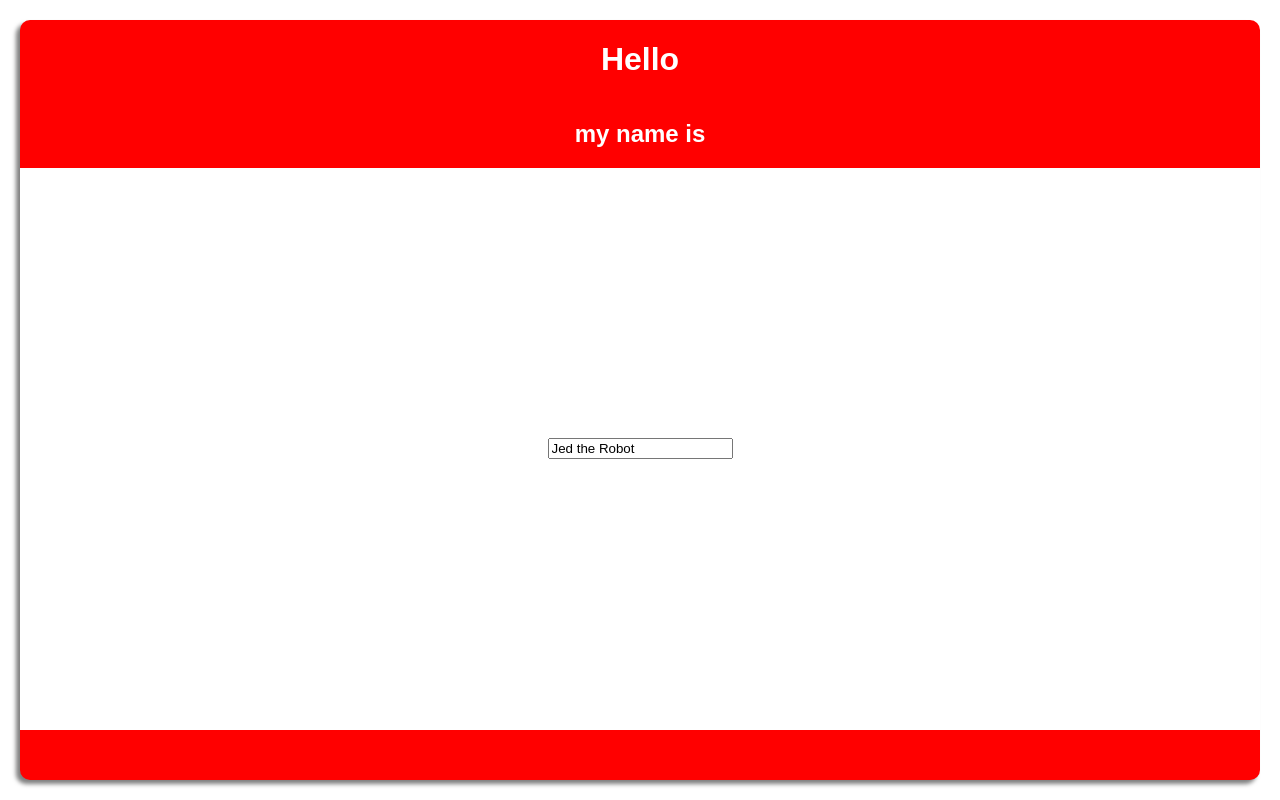
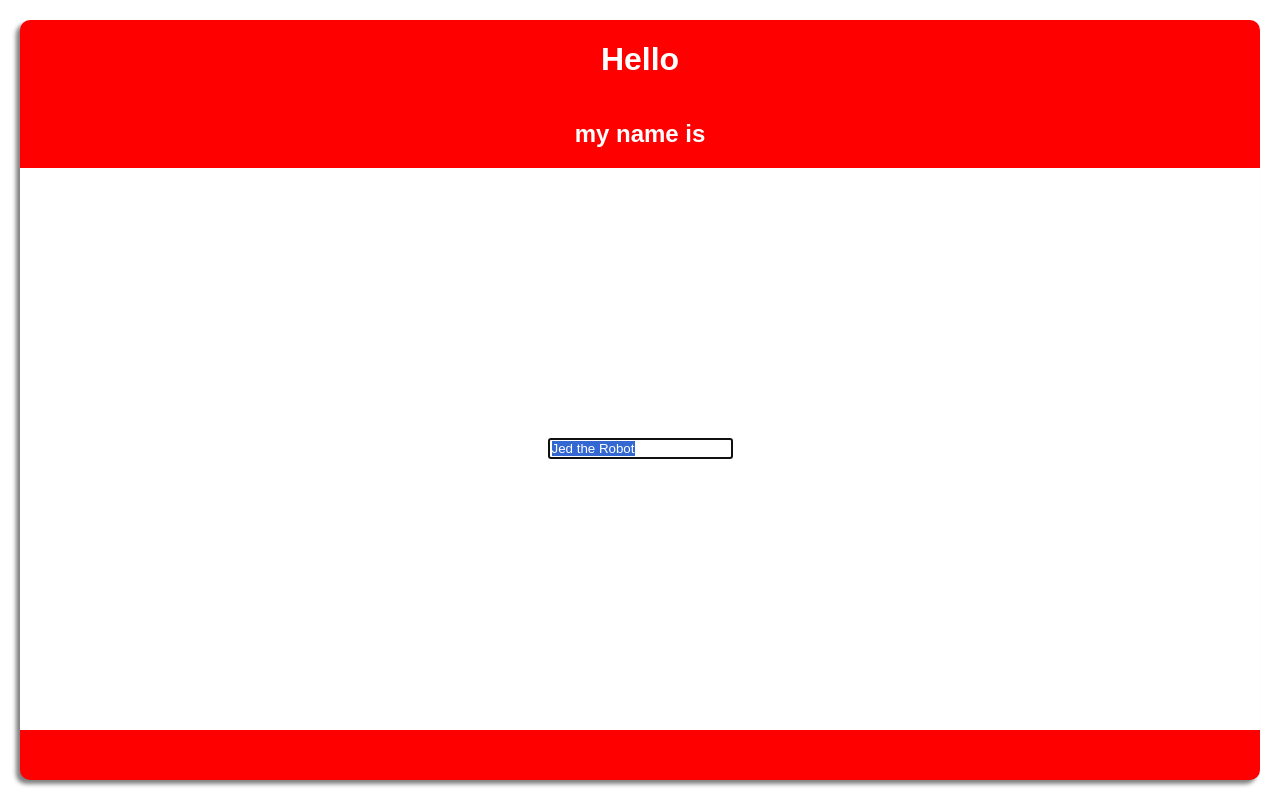
Before and after one commit to DustinGaudet/react-nametag, a React (Create React App) app: page / in a window 1280 px wide. Both pictures are taken after a click on the element "Jed the Robot". Built offline with nearby package versions, Linux system fonts and the light colour scheme.

Commit message:
Add autofocus/autoselect for name input.

```diff
--- a/src/components/nametag/Nametag.js
+++ b/src/components/nametag/Nametag.js
@@ -8,12 +8,14 @@ class Nametag extends Component {
     nameEdit: false,
   }
 
-  editName = () => this.setState({nameEdit: !this.state.nameEdit})
+  autoSelect = (event) => event.target.select()
+
+  toggleNameEdit = () => this.setState({nameEdit: !this.state.nameEdit})
 
   updateName = (event) => this.setState({name: event.target.value})
 
   handleSubmit = (event) => {
-    this.setState({nameEdit: !this.state.nameEdit})
+    this.toggleNameEdit()
     event.preventDefault()
   }
 
@@ -26,10 +28,10 @@ class Nametag extends Component {
         </div>
         <div className="name">
           {this.state.nameEdit === false ? (
-            <h3 onClick={this.editName}>{this.state.name}</h3>
+            <h3 onClick={this.toggleNameEdit}>{this.state.name}</h3>
           ) : (
             <form onSubmit={this.handleSubmit}>
-              <input value={this.state.name} onChange={this.updateName} onBlur={this.handleSubmit}/>
+              <input value={this.state.name} autoFocus onFocus={this.autoSelect} onChange={this.updateName} onBlur={this.handleSubmit}/>
             </form>
           )}
         </div>
```
